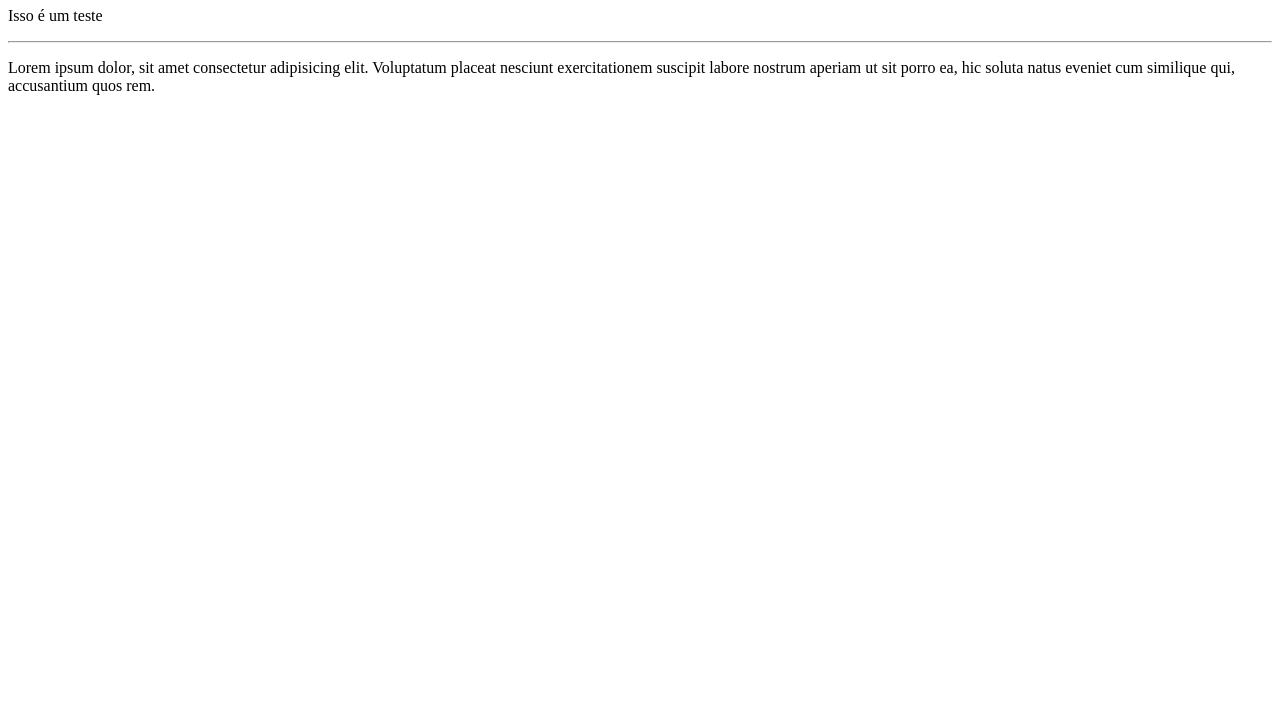
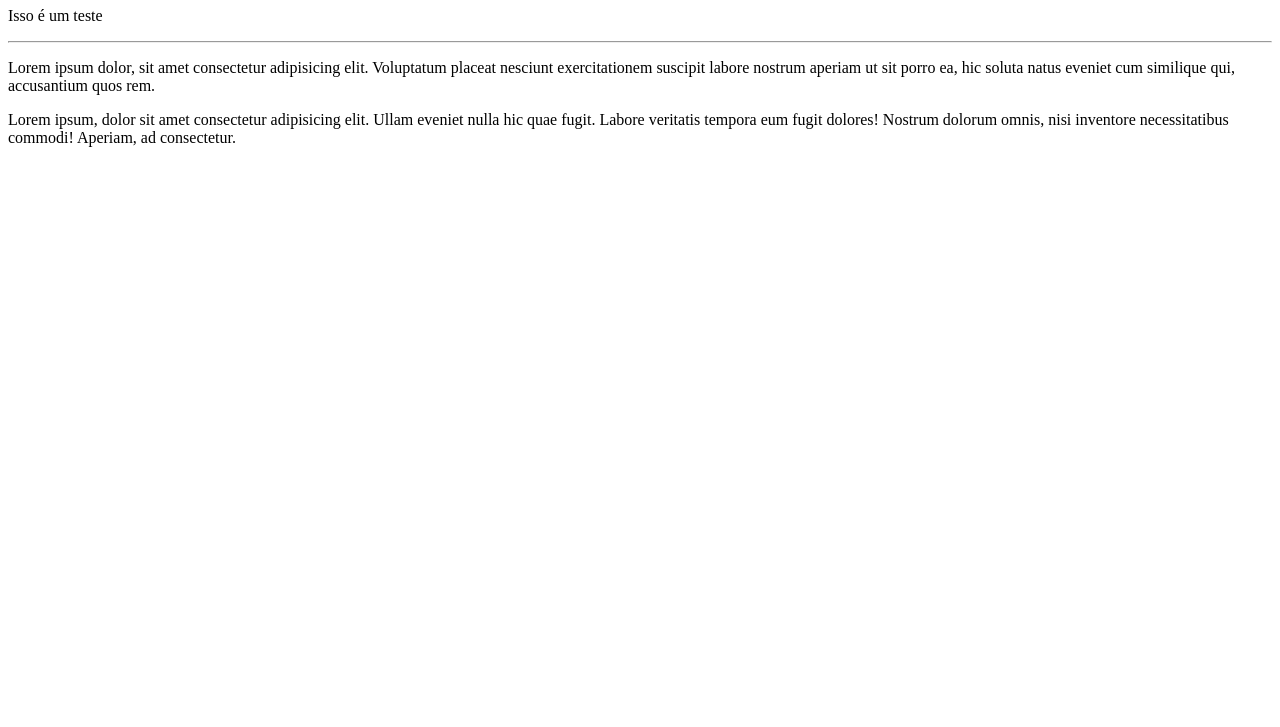
Before and after one commit to natb3lo/Hello-World, a plain HTML site: page site_BoasVindas/index.html in a window 1280 px wide. Shown: the part 73-800 px from the top of the page. Drawn offline with Linux system fonts and the light colour scheme.

Commit message:
Atualização index.html
Novo parágrafo adicionado

```diff
--- a/site_BoasVindas/index.html
+++ b/site_BoasVindas/index.html
@@ -12,5 +12,9 @@
     <p>Lorem ipsum dolor, sit amet consectetur adipisicing elit.
     Voluptatum placeat nesciunt exercitationem suscipit labore nostrum aperiam ut sit porro ea,
     hic soluta natus eveniet cum similique qui, accusantium quos rem.</p>
+    <p>Lorem ipsum, dolor sit amet consectetur adipisicing elit.
+    Ullam eveniet nulla hic quae fugit. Labore veritatis tempora eum fugit dolores!
+    Nostrum dolorum omnis, nisi inventore necessitatibus commodi!
+    Aperiam, ad consectetur.</p>
 </body>
 </html>
```
